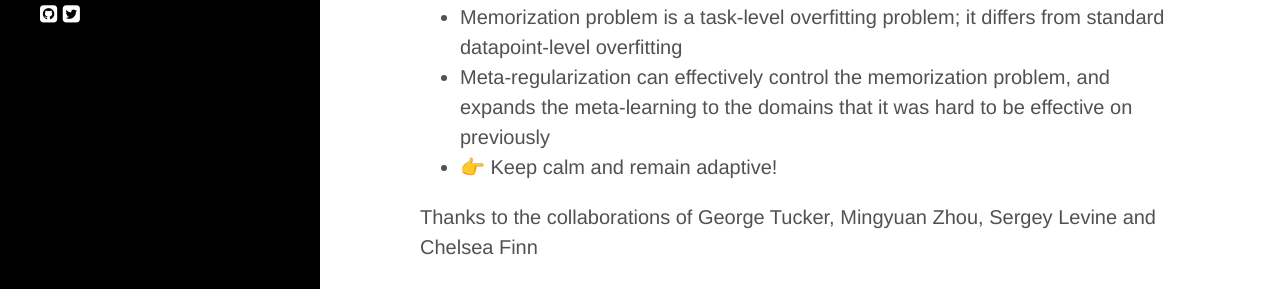
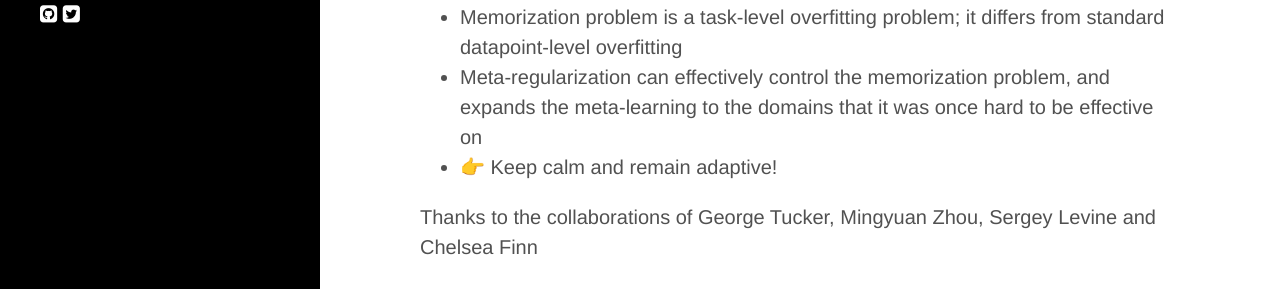
Before and after one commit to mingzhang-yin/mingzhang-yin.github.io, a Jekyll site: the page built from _posts/2020-04-10-Meta-learning-without-Memorization.md, in a window 1280 px wide and 900 px high, scrolled down 3575 px. Shown: the part 498-787 px from the top of the window. Built offline with Jekyll 4.4.1, drawn with Linux system fonts in a browser that asks for light colours; nearby versions of some CDN libraries; formulas are drawn with MathJax 3.

Commit message:
Update 2020-04-10-Meta-learning-without-Memorization.md

```diff
--- a/_posts/2020-04-10-Meta-learning-without-Memorization.md
+++ b/_posts/2020-04-10-Meta-learning-without-Memorization.md
@@ -71,7 +71,7 @@
 ## Takeaways
 * Memorization is a prevalent problem for many meta-learning tasks and algorithms
 * Memorization problem is a task-level overfitting problem; it differs from standard datapoint-level overfitting
-* Meta-regularization can effectively control the memorization problem, and expands the meta-learning to the domains that it was hard to be effective on previously
+* Meta-regularization can effectively control the memorization problem, and expands the meta-learning to the domains that it was once hard to be effective on
 * 👉 Keep calm and remain adaptive!
 
 Thanks to the collaborations of George Tucker, Mingyuan Zhou, Sergey Levine and Chelsea Finn
```
